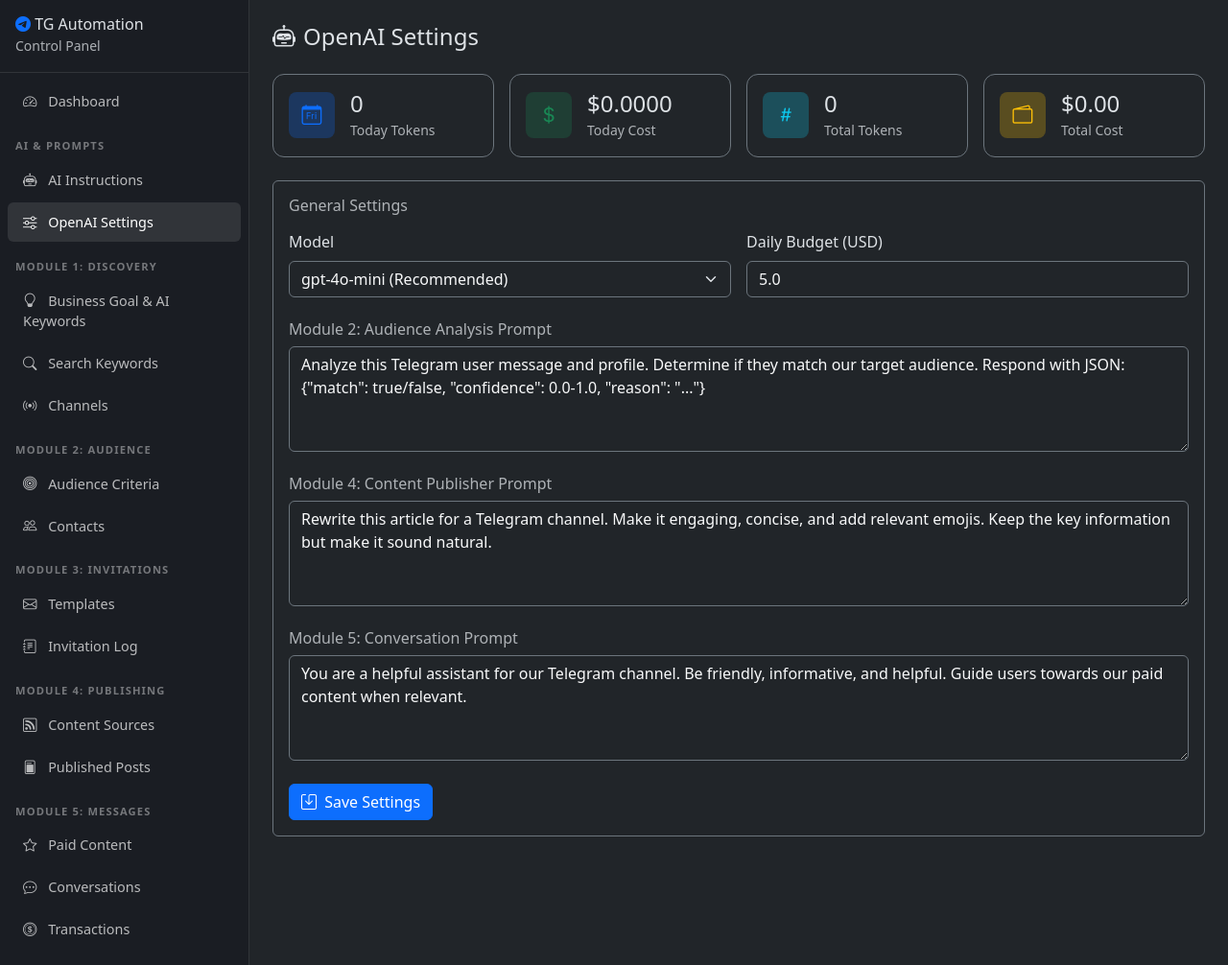
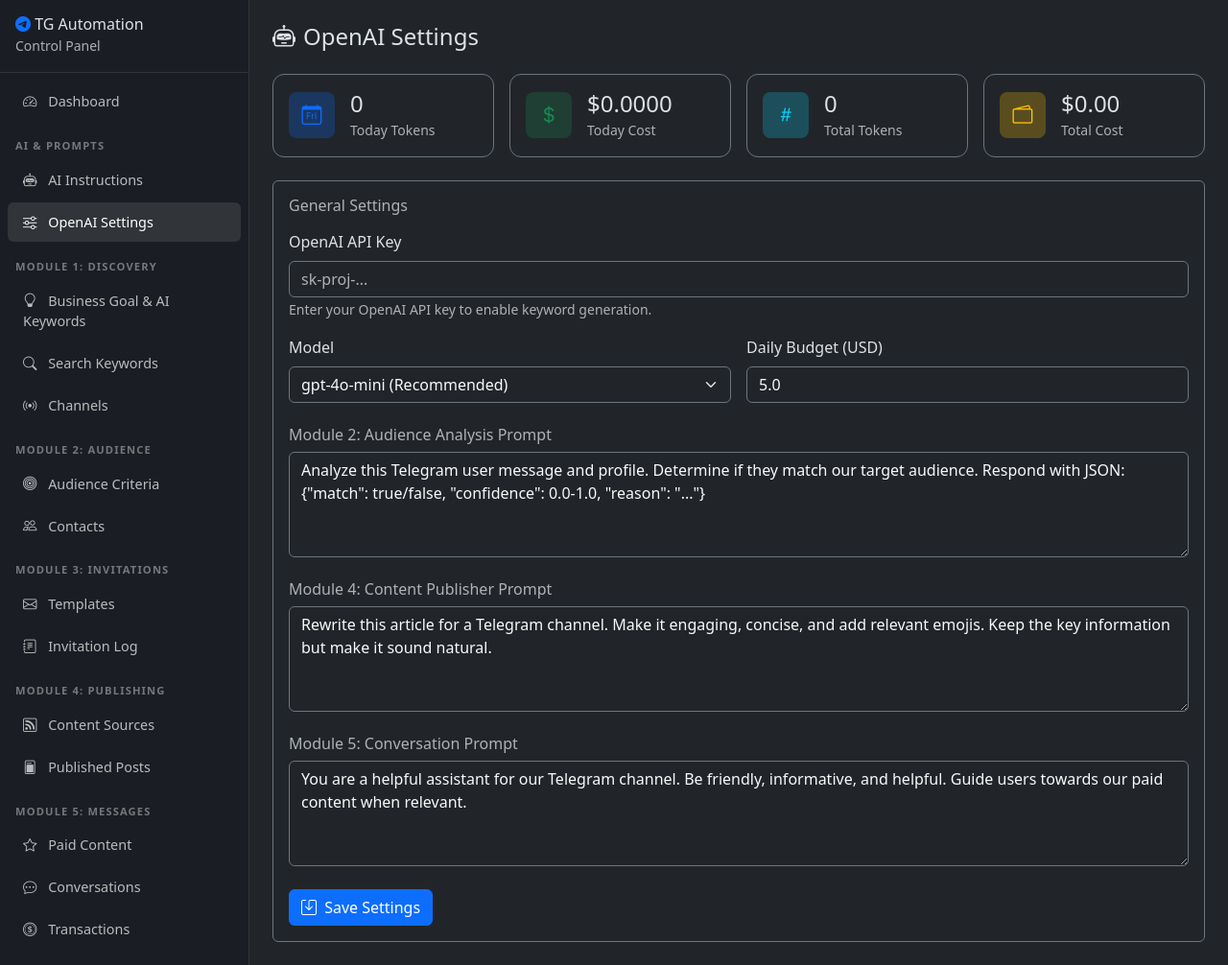
Before and after one commit to pilipandr770/TG-Automation, a Flask app: page /admin/openai-settings in a window 1280 px wide. Shown: the whole page at 96% size. Run offline with Flask 3, Linux system fonts and the light colour scheme; the visitor is signed in with stand-in values (Sample User, id 1); data that the repository does not hold is empty; some libraries are stand-ins or nearby versions.

Commit message:
Add OpenAI API key setting in admin and DB fallback

```diff
--- a/app/routes/admin_routes.py
+++ b/app/routes/admin_routes.py
@@ -797,6 +797,11 @@ def instructions():
 def openai_settings():
     if request.method == 'POST':
         modules = ['audience', 'publisher', 'conversation']
+        openai_api_key = request.form.get('openai_api_key', '').strip()
+
+        if openai_api_key:
+            AppConfig.set('openai_api_key', openai_api_key, 'OpenAI API key override')
+
         for module in modules:
             prompt_key = f'openai_prompt_{module}'
             prompt_value = request.form.get(prompt_key, '')
@@ -821,6 +826,7 @@ def openai_settings():
         'openai_prompt_conversation': AppConfig.get('openai_prompt_conversation',
             'You are a helpful assistant for our Telegram channel. Be friendly, informative, and helpful. '
             'Guide users towards our paid content when relevant.'),
+        'openai_api_key_set': bool(AppConfig.get('openai_api_key', '')),
         'openai_model': AppConfig.get('openai_model', 'gpt-4o-mini'),
         'openai_daily_budget': AppConfig.get('openai_daily_budget', '5.0'),
     }
--- a/app/templates/admin/openai_settings.html
+++ b/app/templates/admin/openai_settings.html
@@ -77,6 +77,17 @@
             <div class="mb-4">
                 <h6 class="text-muted mb-3">General Settings</h6>
                 <div class="row g-3">
+                    <div class="col-12">
+                        <label class="form-label">OpenAI API Key</label>
+                        <input type="password" name="openai_api_key"
+                               class="form-control bg-dark text-light border-secondary"
+                               placeholder="sk-proj-...">
+                        {% if settings.openai_api_key_set %}
+                        <small class="text-muted">API key is already saved. Leave empty to keep existing value.</small>
+                        {% else %}
+                        <small class="text-muted">Enter your OpenAI API key to enable keyword generation.</small>
+                        {% endif %}
+                    </div>
                     <div class="col-md-6">
                         <label class="form-label">Model</label>
                         <select name="openai_model" class="form-select bg-dark text-light border-secondary">
```
Also changed, not shown: app/services/openai_service.py (+21 -3 lines).
